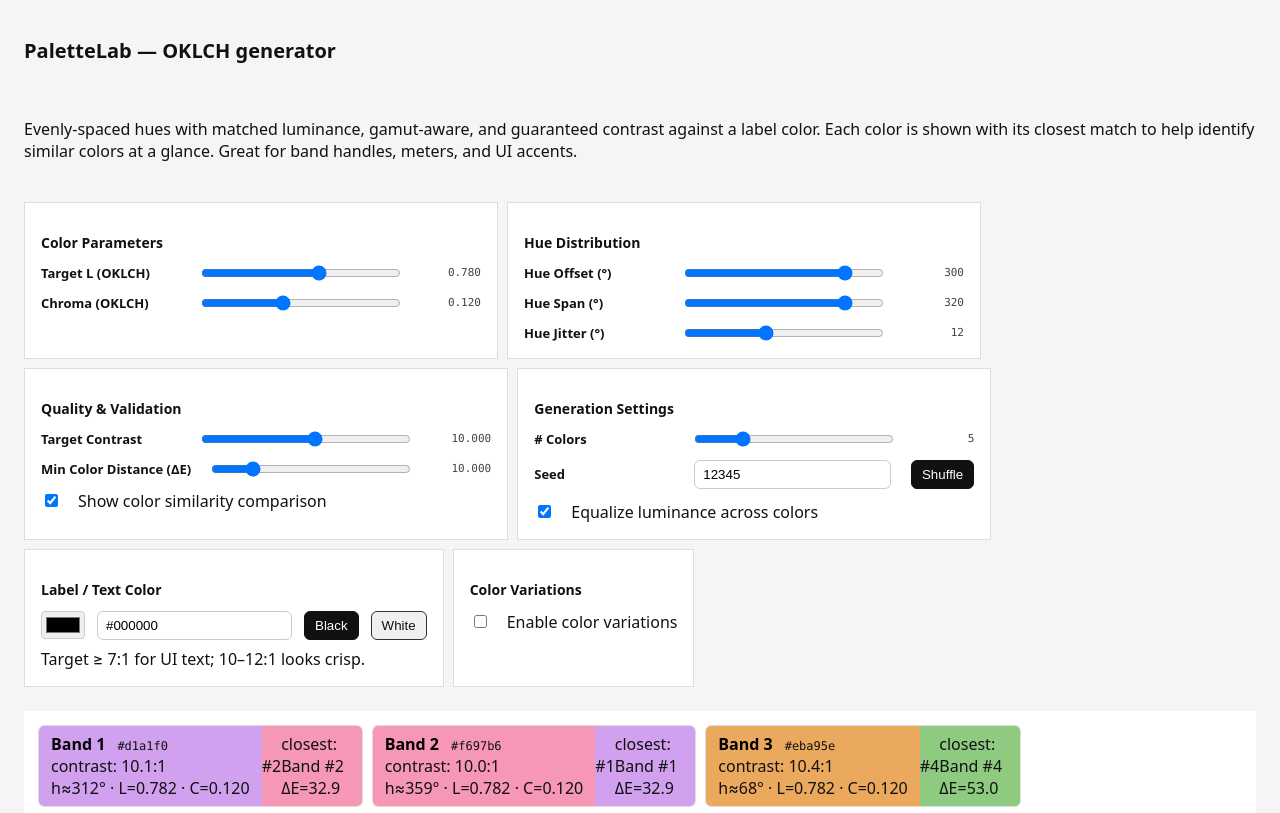
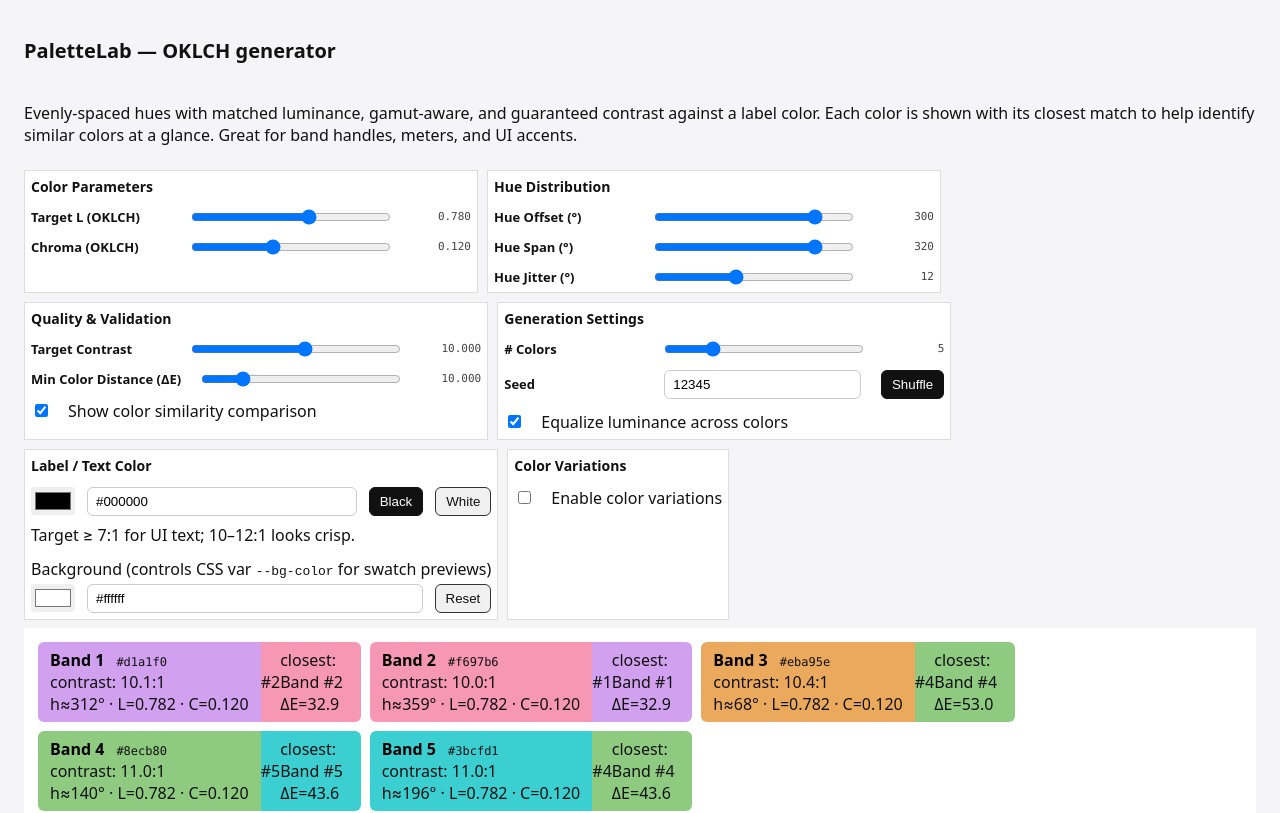
Before and after one commit to thenfour/typefacecompare, a Next.js app: page /PaletteLab in a window 1280 px wide. Shown: the top 813 px of the page. Built offline with nearby package versions, Linux system fonts and the light colour scheme; a web font is replaced by a local one.

Commit message:
palettelab : more formatting fixes and, background color configuration

```diff
--- a/src/pages/PaletteLab.tsx
+++ b/src/pages/PaletteLab.tsx
@@ -1,5 +1,5 @@
 import Head from "next/head";
-import React, { use, useMemo, useState } from "react";
+import React, { useEffect, useMemo, useState } from "react";
 import { PaletteSwatchCard } from "../components/PaletteSwatchCard";
 import { BaseColor, PaletteSwatch, SwatchVariation, Variation } from "../types/palette";
 import "../styles/PaletteLab.css";
@@ -54,6 +54,7 @@ function PaletteLab() {
     const [jitter, setJitter] = useState(12);    // ± jitter in degrees
     const [targetContrast, setTargetContrast] = useState(10); // WCAG ratio
     const [labelHex, setLabelHex] = useState("#000000");
+    const [backgroundHex, setBackgroundHex] = useState("#ffffff");
     const [equalizeL, setEqualizeL] = useState(true);
     const [seed, setSeed] = useState(12345);
     const [showSimilarColors, setShowSimilarColors] = useState(true);
@@ -71,6 +72,12 @@ function PaletteLab() {
 
     const labelRgb = useMemo<RGB>(() => hexToRgb(labelHex), [labelHex]);
     const preferLight = useMemo(() => wcagContrast(hexToRgb("#ffffff"), labelRgb) > wcagContrast(hexToRgb("#000000"), labelRgb), [labelRgb]);
+
+    useEffect(() => {
+        if (typeof document !== "undefined") {
+            document.documentElement.style.setProperty("--bg-color", backgroundHex);
+        }
+    }, [backgroundHex]);
 
     const palette = useMemo<PaletteSwatch[]>(() => {
         const rng = mulberry32(seed);
@@ -150,6 +157,7 @@ function PaletteLab() {
             targetContrast,
             minColorDistance,
             labelHex,
+            backgroundHex,
             equalizeL,
             showSimilarColors,
             seed,
@@ -174,6 +182,7 @@ function PaletteLab() {
                 if (typeof config.targetContrast === 'number') setTargetContrast(config.targetContrast);
                 if (typeof config.minColorDistance === 'number') setMinColorDistance(config.minColorDistance);
                 if (typeof config.labelHex === 'string') setLabelHex(config.labelHex);
+                if (typeof config.backgroundHex === 'string') setBackgroundHex(config.backgroundHex);
                 if (typeof config.equalizeL === 'boolean') setEqualizeL(config.equalizeL);
                 if (typeof config.showSimilarColors === 'boolean') setShowSimilarColors(config.showSimilarColors);
                 if (typeof config.seed === 'number') setSeed(config.seed);
@@ -278,6 +287,12 @@ function PaletteLab() {
                         <button onClick={() => setLabelHex("#ffffff")} className="palette-lab-btn">White</button>
                     </div>
                     <div className="palette-lab-muted palette-lab-small">Target ≥ 7:1 for UI text; 10–12:1 looks crisp.</div>
+                    <div className="palette-lab-muted palette-lab-small" style={{ marginTop: 12 }}>Background (controls CSS var <code>--bg-color</code> for swatch previews)</div>
+                    <div className="palette-lab-row" style={{ marginTop: 4 }}>
+                        <input type="color" value={backgroundHex} onChange={(e) => setBackgroundHex(e.target.value)} className="palette-lab-colorbox" />
+                        <input className="palette-lab-input" style={{ flex: 1 }} value={backgroundHex} onChange={(e) => setBackgroundHex(e.target.value)} />
+                        <button onClick={() => setBackgroundHex("#ffffff")} className="palette-lab-btn">Reset</button>
+                    </div>
                 </div>
 
                 {/* Variations */}
--- a/src/styles/PaletteLab.css
+++ b/src/styles/PaletteLab.css
@@ -19,7 +19,7 @@ body {
     padding: 24px;
     display: flex;
     flex-direction: column;
-    gap: 24px;
+    gap: 8px;
     font-family: system-ui, -apple-system, Segoe UI, Roboto, Ubuntu, Cantarell, Noto Sans, Helvetica Neue, Arial, Apple Color Emoji, Segoe UI Emoji;
 }
 
@@ -53,7 +53,7 @@ body {
 }
 
 .palette-lab-panel {
-    background: #fff;
+    background: var(--bg-color);
     border: 1px solid #ddd;
     padding: 12px;
 }
@@ -61,7 +61,11 @@ body {
 .palette-lab-compact-panel {
     background: #fff;
     border: 1px solid #ddd;
-    padding: 16px;
+    padding: 6px;
+}
+
+.palette-lab-compact-panel h3 {
+    margin-top: 0;
 }
 
 .palette-lab-panel-group {
@@ -140,7 +144,7 @@ input.palette-lab-slider-input {
 .palette-lab-colorbox {
     width: 44px;
     height: 28px;
-    border: 1px solid #ccc;
+    border: 0;
     border-radius: 4px;
 }
 
@@ -164,7 +168,7 @@ input.palette-lab-slider-input {
 }
 
 .palette-lab-card {
-    border: 1px solid #ddd;
+
     border-radius: 6px;
     overflow: hidden;
     background: #fff;
```
